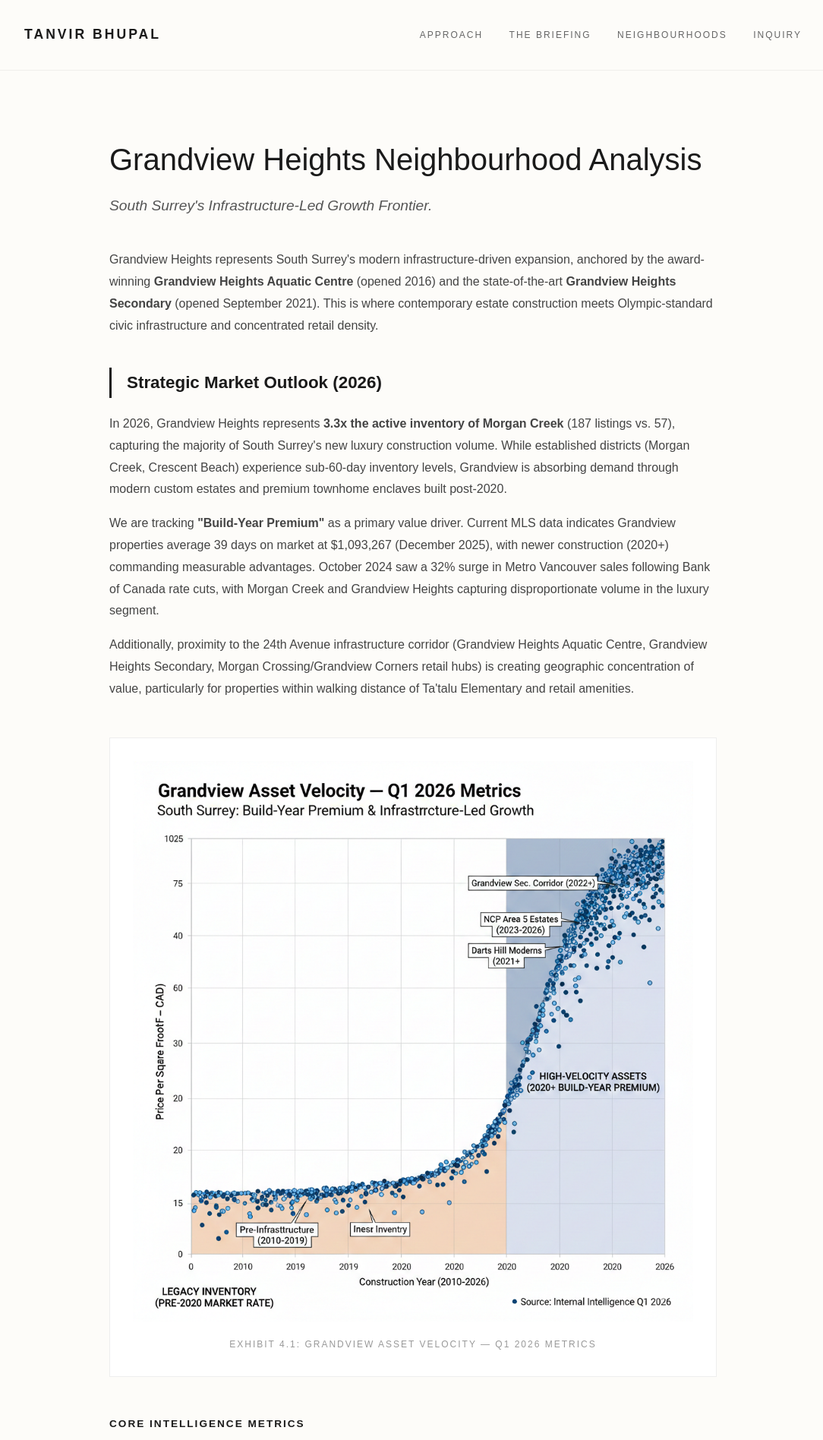
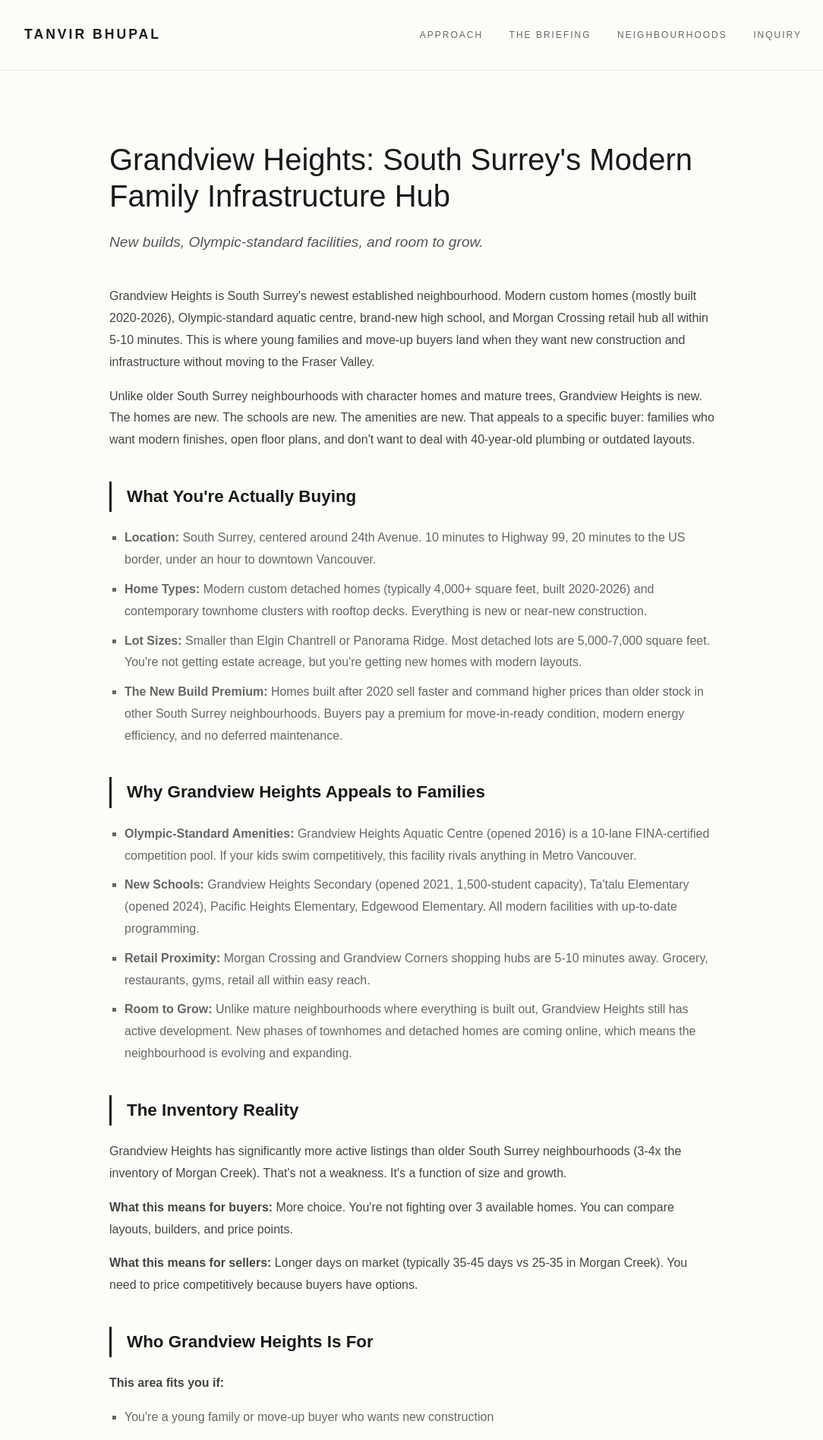
Before and after one commit to gvancouverhomes/tanvirbhupal-site, a Jekyll site: the page built from neighbourhoods/grandview-heights.md, in a window 1280 px wide. Shown: the top 1896 px of the page at 76% size, without its empty margins (96-1180 px from the left). Built offline with Jekyll 4.4.1, drawn with Linux system fonts in a browser that asks for light colours; some of the changed text lies outside the part shown.

```diff
--- a/neighbourhoods/grandview-heights.md
+++ b/neighbourhoods/grandview-heights.md
@@ -1,33 +1,20 @@
 ---
 layout: default
-title: Grandview Heights Real Estate Strategy | South Surrey Modern Luxury
-description: Strategic analysis of Grandview Heights infrastructure growth, the Aquatic Centre corridor, and the transition to high-density executive estates.
+title: Grandview Heights Real Estate Strategy | South Surrey's Modern Family Infrastructure Hub
+description: Strategic analysis of Grandview Heights infrastructure growth, Olympic-standard aquatic facilities, and the transition to high-density executive estates.
 permalink: /neighbourhoods/grandview-heights/
 ---
 
 <style>
-  /* Variables & Root */
   :root { --dark: #1a1a1a; --mid: #555; --light: #666; --border: #eee; --bg-alt: #fafafa; --meta: #999; }
-
-  /* Base Layout */
   .intel-container { max-width: 800px; margin: 0 auto; padding: 60px 20px; color: #444; line-height: 1.8; }
-
-  /* Typography */
   .intel-header { font-size: 2.5rem; font-weight: normal; color: var(--dark); margin-bottom: 20px; line-height: 1.2; }
   .intel-sub { font-size: 1.2rem; color: var(--mid); margin-bottom: 40px; font-style: italic; }
   .section-title { font-size: 1.4rem; color: var(--dark); margin-top: 40px; border-left: 3px solid var(--dark); padding-left: 20px; margin-bottom: 20px; }
   .metric-label { text-transform: uppercase; font-size: 0.85rem; letter-spacing: 2px; color: var(--dark); margin-top: 40px; margin-bottom: 15px; font-weight: bold; }
-
-  /* Lists */
   .metric-list { padding-left: 20px; list-style-type: square; color: var(--light); margin-bottom: 30px; }
   .metric-list li { margin-bottom: 10px; }
 
-  /* Data Exhibit */
-  .data-exhibit { margin: 50px 0; text-align: center; background: #fff; padding: 30px; border: 1px solid var(--border); }
-  .data-exhibit img { max-width: 100%; height: auto; display: block; margin: 0 auto; }
-  .caption { font-size: 0.75rem; color: var(--meta); margin-top: 20px; text-transform: uppercase; letter-spacing: 2px; }
-
-  /* 10/10 Bulletproof Grid Audit Card */
   .audit-card {
     margin-top: 60px;
     padding: 40px;
@@ -41,12 +28,10 @@ permalink: /neighbourhoods/grandview-heights/
     gap: 20px 40px;
     align-items: center;
   }
-
   .audit-title { grid-area: header; margin: 0; font-weight: bold; color: var(--dark); font-size: 1.1rem; }
   .audit-action { grid-area: action; }
   .audit-body { grid-area: body; }
   .audit-text { font-size: 0.95rem; color: #444; margin-bottom: 1.5rem; max-width: 650px; line-height: 1.6; }
-
   .audit-btn {
     display: inline-block;
     padding: 12px 24px;
@@ -60,18 +45,15 @@ permalink: /neighbourhoods/grandview-heights/
     border: 1px solid var(--dark);
     white-space: nowrap;
   }
-  .audit-btn:hover { background: var(--mid); border-color: var(--mid); }
 
-  /* Navigation Grid */
-  .nav-section { padding: 80px 20px; border-top: 1px solid var(--border); background: var(--bg-alt); }
+  .nav-section { padding: 80px 20px; border-top: 1px solid var(--border); background: var(--bg-alt); margin-top: 80px; }
   .nav-section-title { font-size: 0.75rem; text-transform: uppercase; letter-spacing: 3px; color: var(--meta); margin-bottom: 40px; text-align: center; }
   .nav-grid { display: grid; grid-template-columns: repeat(auto-fit, minmax(200px, 1fr)); gap: 20px; max-width: 1100px; margin: 0 auto; }
-  .nav-card { display: block; padding: 30px 15px; background: #fff; border: 1px solid var(--border); text-decoration: none; transition: border-color 0.2s ease; text-align: center; }
+  .nav-card { display: block; padding: 30px 15px; background: #fff; border: 1px solid var(--border); text-decoration: none !important; transition: border-color 0.2s ease; text-align: center; }
   .nav-card:hover { border-color: var(--dark); }
   .nav-tag { display: block; font-size: 0.6rem; color: var(--meta); text-transform: uppercase; letter-spacing: 1px; margin-bottom: 8px; }
   .nav-name { display: block; font-size: 1rem; color: var(--dark); font-weight: bold; }
 
-  /* Responsive Hardening */
   @media (max-width: 768px) {
     .intel-container { padding: 40px 15px; }
     .intel-header { font-size: 1.85rem; }
@@ -79,53 +61,82 @@ permalink: /neighbourhoods/grandview-heights/
       grid-template-columns: 1fr;
       grid-template-areas: "header" "body" "action";
       padding: 30px 20px;
-      gap: 20px;
     }
     .audit-btn { width: 100%; text-align: center; }
-    .nav-section { padding: 50px 15px; }
-    .nav-grid { gap: 12px; }
+    .nav-grid { grid-template-columns: 1fr; }
   }
 </style>
 
 <article class="intel-container">
   <header>
-    <h1 class="intel-header">Grandview Heights Neighbourhood Analysis</h1>
-    <p class="intel-sub">South Surrey's Infrastructure-Led Growth Frontier.</p>
+    <h1 class="intel-header">Grandview Heights: South Surrey's Modern Family Infrastructure Hub</h1>
+    <p class="intel-sub">New builds, Olympic-standard facilities, and room to grow.</p>
   </header>
 
   <section>
-    <p>Grandview Heights represents South Surrey's modern infrastructure-driven expansion, anchored by the award-winning <strong>Grandview Heights Aquatic Centre</strong> (opened 2016) and the state-of-the-art <strong>Grandview Heights Secondary</strong> (opened September 2021). This is where contemporary estate construction meets Olympic-standard civic infrastructure and concentrated retail density.</p>
+    <p>Grandview Heights is South Surrey's newest established neighbourhood. Modern custom homes (mostly built 2020-2026), Olympic-standard aquatic centre, brand-new high school, and Morgan Crossing retail hub all within 5-10 minutes. This is where young families and move-up buyers land when they want new construction and infrastructure without moving to the Fraser Valley.</p>
+    <p>Unlike older South Surrey neighbourhoods with character homes and mature trees, Grandview Heights is new. The homes are new. The schools are new. The amenities are new. That appeals to a specific buyer: families who want modern finishes, open floor plans, and don't want to deal with 40-year-old plumbing or outdated layouts.</p>
 
-    <h2 class="section-title">Strategic Market Outlook (2026)</h2>
-    <p>In 2026, Grandview Heights represents <strong>3.3x the active inventory of Morgan Creek</strong> (187 listings vs. 57), capturing the majority of South Surrey's new luxury construction volume. While established districts (Morgan Creek, Crescent Beach) experience sub-60-day inventory levels, Grandview is absorbing demand through modern custom estates and premium townhome enclaves built post-2020.</p>
+    <h2 class="section-title">What You're Actually Buying</h2>
+    <ul class="metric-list">
+        <li><strong>Location:</strong> South Surrey, centered around 24th Avenue. 10 minutes to Highway 99, 20 minutes to the US border, under an hour to downtown Vancouver.</li>
+        <li><strong>Home Types:</strong> Modern custom detached homes (typically 4,000+ square feet, built 2020-2026) and contemporary townhome clusters with rooftop decks. Everything is new or near-new construction.</li>
+        <li><strong>Lot Sizes:</strong> Smaller than Elgin Chantrell or Panorama Ridge. Most detached lots are 5,000-7,000 square feet. You're not getting estate acreage, but you're getting new homes with modern layouts.</li>
+        <li><strong>The New Build Premium:</strong> Homes built after 2020 sell faster and command higher prices than older stock in other South Surrey neighbourhoods. Buyers pay a premium for move-in-ready condition, modern energy efficiency, and no deferred maintenance.</li>
+    </ul>
 
-    <p>We are tracking <strong>"Build-Year Premium"</strong> as a primary value driver. Current MLS data indicates Grandview properties average 39 days on market at $1,093,267 (December 2025), with newer construction (2020+) commanding measurable advantages. October 2024 saw a 32% surge in Metro Vancouver sales following Bank of Canada rate cuts, with Morgan Creek and Grandview Heights capturing disproportionate volume in the luxury segment.</p>
+    <h2 class="section-title">Why Grandview Heights Appeals to Families</h2>
+    <ul class="metric-list">
+        <li><strong>Olympic-Standard Amenities:</strong> Grandview Heights Aquatic Centre (opened 2016) is a 10-lane FINA-certified competition pool. If your kids swim competitively, this facility rivals anything in Metro Vancouver.</li>
+        <li><strong>New Schools:</strong> Grandview Heights Secondary (opened 2021, 1,500-student capacity), Ta'talu Elementary (opened 2024), Pacific Heights Elementary, Edgewood Elementary. All modern facilities with up-to-date programming.</li>
+        <li><strong>Retail Proximity:</strong> Morgan Crossing and Grandview Corners shopping hubs are 5-10 minutes away. Grocery, restaurants, gyms, retail all within easy reach.</li>
+        <li><strong>Room to Grow:</strong> Unlike mature neighbourhoods where everything is built out, Grandview Heights still has active development. New phases of townhomes and detached homes are coming online, which means the neighbourhood is evolving and expanding.</li>
+    </ul>
 
-    <p>Additionally, proximity to the 24th Avenue infrastructure corridor (Grandview Heights Aquatic Centre, Grandview Heights Secondary, Morgan Crossing/Grandview Corners retail hubs) is creating geographic concentration of value, particularly for properties within walking distance of Ta'talu Elementary and retail amenities.</p>
+    <h2 class="section-title">The Inventory Reality</h2>
+    <p>Grandview Heights has significantly more active listings than older South Surrey neighbourhoods (3-4x the inventory of Morgan Creek). That's not a weakness. It's a function of size and growth.</p>
+    <p><strong>What this means for buyers:</strong> More choice. You're not fighting over 3 available homes. You can compare layouts, builders, and price points.</p>
+    <p><strong>What this means for sellers:</strong> Longer days on market (typically 35-45 days vs 25-35 in Morgan Creek). You need to price competitively because buyers have options.</p>
 
-    <figure class="data-exhibit">
-      <img src="/assets/images/grandview-matrix-2026.png" alt="Strategic scatter plot correlating construction year and price-per-square-foot in Grandview Heights.">
-      <figcaption class="caption">Exhibit 4.1: Grandview Asset Velocity — Q1 2026 Metrics</figcaption>
-    </figure>
+    <h2 class="section-title">Who Grandview Heights Is For</h2>
+    <p><strong>This area fits you if:</strong></p>
+    <ul class="metric-list">
+        <li>You're a young family or move-up buyer who wants new construction</li>
+        <li>You prioritize modern finishes and energy efficiency over character homes</li>
+        <li>Your kids are in competitive sports (especially swimming)</li>
+        <li>You want access to new schools and modern amenities</li>
+        <li>You're okay with a developing neighbourhood (not everything is mature yet)</li>
+    </ul>
 
-    <h3 class="metric-label">Core Intelligence Metrics</h3>
+    <p><strong>This area does NOT fit if:</strong></p>
     <ul class="metric-list">
-        <li><strong>Education Authority:</strong> Pacific Heights Elementary, Edgewood Elementary, Ta'talu Elementary (opened 2024), and Grandview Heights Secondary (1,500-student capacity, opened September 2021).</li>
-        <li><strong>Asset Class:</strong> Modern custom detached estates (4,000+ sq. ft., predominantly 2020-2026 construction), contemporary townhome clusters with rooftop patios, and active NCP development lands.</li>
-        <li><strong>Infrastructure Entity:</strong> Grandview Heights Aquatic Centre (10-lane Olympic-standard pool, FINA-certified competition facility, opened 2016) and Grandview Corners/Morgan Crossing retail corridor.</li>
-        <li><strong>Zoning Context:</strong> Active NCP (Neighbourhood Concept Plan) areas including Darts Hill (approved 2021, 1,416 units across 101 acres), Orchard Grove (approved 2011), Redwood Heights (approved 2020), and Grandview Heights Area 5 (under review since 2022 petition).</li>
+        <li>You want established, mature neighbourhoods with 50-year-old trees (see Elgin Chantrell or Ocean Park)</li>
+        <li>You're downsizing and don't need 4,000+ square feet</li>
+        <li>You want walkable village living (see Ocean Park)</li>
+        <li>You want multi-acre estate privacy (see Panorama Ridge)</li>
+        <li>You prefer golf course or ocean views over suburban infrastructure</li>
     </ul>
+
+    <h2 class="section-title">Grandview Heights vs The Competition</h2>
+    <ul class="metric-list">
+        <li><strong>vs Morgan Creek:</strong> Morgan Creek gives you golf course views and lock-and-go strata living in a fully built-out neighbourhood. Grandview Heights gives you new custom builds and Olympic-standard facilities in a growing area. Morgan Creek is established. Grandview Heights is evolving.</li>
+        <li><strong>vs Elgin Chantrell:</strong> Elgin Chantrell gives you top school catchment and larger lots (12,000 sq ft to 1 acre). Grandview Heights gives you newer builds and modern amenities. Elgin Chantrell is for executive families prioritizing schools. Grandview Heights is for families prioritizing new construction.</li>
+        <li><strong>vs Ocean Park:</strong> Ocean Park gives you beach village walkability and coastal character. Grandview Heights gives you modern suburban infrastructure and new builds. Ocean Park is for downsizers and lifestyle buyers. Grandview Heights is for growing families.</li>
+    </ul>
+
+    <h2 class="section-title">The Growth Reality</h2>
+    <p>Grandview Heights is still developing. Active Neighbourhood Concept Plan (NCP) areas include Darts Hill (1,416 units approved), Redwood Heights, and Grandview Heights Area 5. That means the neighbourhood will continue to grow over the next 5-10 years. More homes. More amenities. More infrastructure.</p>
+    <p>For some buyers, that's a positive (the area is improving and maturing). For others, it's a negative (construction noise, evolving character). Value here is driven by new construction quality and proximity to modern infrastructure (aquatic centre, schools, retail). As long as families prioritize new builds over character homes, Grandview Heights will hold demand.</p>
+    <p>If you're buying here, you're buying into a neighbourhood that's still finding its identity. It's not legacy South Surrey. It's modern, family-focused infrastructure built for the next generation.</p>
   </section>
 
   <footer class="audit-card">
     <h4 class="audit-title">Development Portfolio Review</h4>
-
     <div class="audit-action">
-      <a href="/contact" class="audit-btn">REQUEST STRATEGIC AUDIT</a>
+      <a href="/contact/" class="audit-btn">INQUIRE ABOUT GRANDVIEW HEIGHTS</a>
     </div>
-
     <div class="audit-body">
-      <p class="audit-text">Grandview values in 2026 reflect a structural shift from rural acreages to NCP-guided modern estates, where build year (2020+) and proximity to the 24th Avenue corridor drive measurable price-per-square-foot premiums. The Darts Hill NCP alone envisions 1,316 townhomes and 100 single-family homes, with development accelerating as water infrastructure upgrades along 24th Avenue complete.</p>
+      <p class="audit-text">Grandview values reflect a structural shift from rural acreages to NCP-guided modern estates, where build year (2020+) and proximity to the 24th Avenue corridor drive measurable price-per-square-foot premiums. The Darts Hill NCP alone envisions 1,316 townhomes and 100 single-family homes, with development accelerating as water infrastructure upgrades along 24th Avenue complete.</p>
       <p class="audit-text" style="margin-bottom: 0;">For a strategic audit of your Grandview property or development potential analysis in active NCP zones (Darts Hill, Orchard Grove, Redwood Heights), please initiate an inquiry.</p>
     </div>
   </footer>
@@ -136,11 +147,11 @@ permalink: /neighbourhoods/grandview-heights/
     <h2 class="nav-section-title">Compare Strategic Locations</h2>
     <nav class="nav-grid" aria-label="Neighborhood navigation">
       <a href="/neighbourhoods/ocean-park/" class="nav-card">
-        <span class="nav-tag">The Cornerstone</span>
+        <span class="nav-tag">The Coastal Village</span>
         <span class="nav-name">Ocean Park &rarr;</span>
       </a>
       <a href="/neighbourhoods/morgan-creek/" class="nav-card">
-        <span class="nav-tag">The Strategic Anchor</span>
+        <span class="nav-tag">The Golf Course Enclave</span>
         <span class="nav-name">Morgan Creek &rarr;</span>
       </a>
       <a href="/neighbourhoods/elgin-chantrell/" class="nav-card">
```
